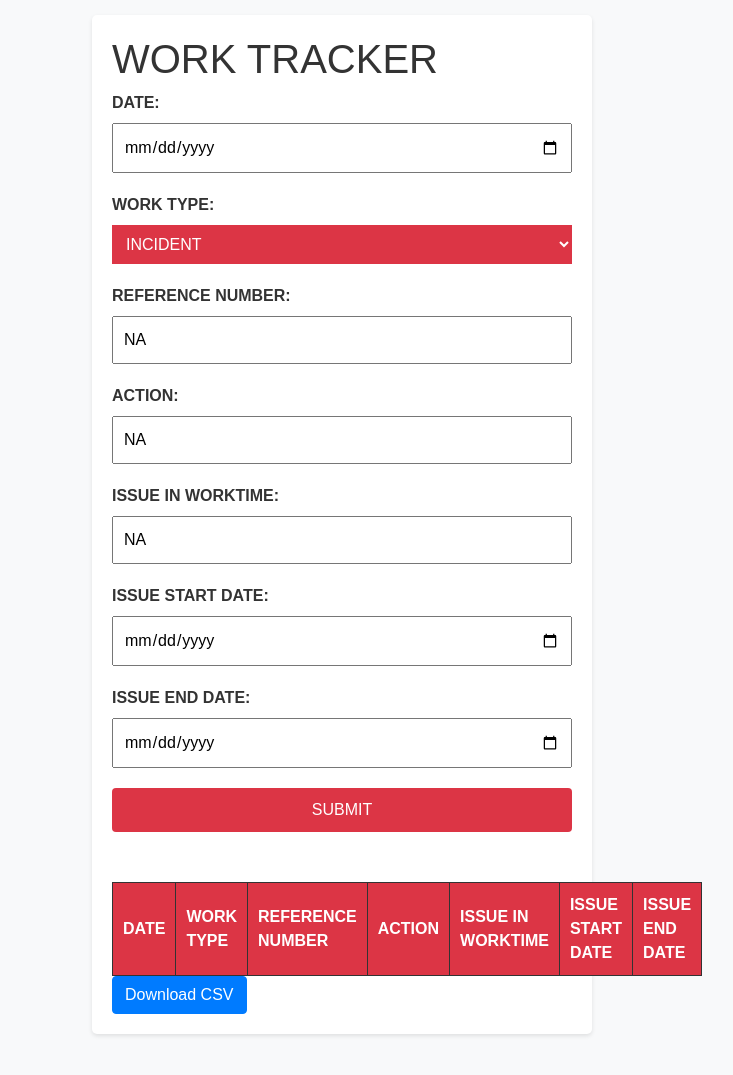
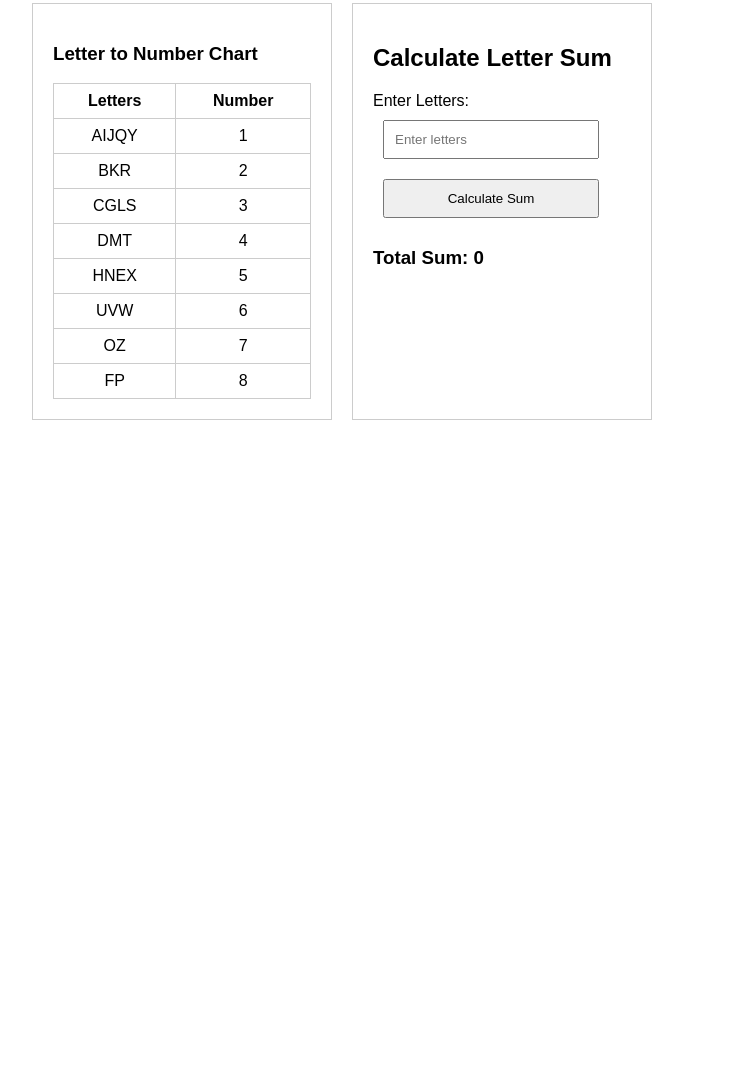
Before and after one commit to rmmrrm/WorkTracker, a plain HTML site: page index.html in a window 1280 px wide. Shown: the part 35-1110 px from the top of the page, without its empty margins (298-1031 px from the left). After the commit the page ends 800 px from the top, so only its background shows below. Drawn offline with nearby package versions, Linux system fonts and the light colour scheme.

Commit message:
Update index.html
number magic rdm

```diff
--- a/index.html
+++ b/index.html
@@ -1,230 +1,106 @@
 <!DOCTYPE html>
-<html>
+<html lang="en">
 <head>
-  <title>Work Tracker</title>
+    <meta charset="UTF-8">
     <meta name="viewport" content="width=device-width, initial-scale=1.0">
-  <link rel="stylesheet" href="https://maxcdn.bootstrapcdn.com/bootstrap/4.5.2/css/bootstrap.min.css">
+    <title>Letter to Number Sum</title>
     <style>
         body {
-      background-color: #f8f9fa;
-      color: #333333;
             font-family: Arial, sans-serif;
+            display: flex;
+            flex-wrap: wrap;
+            justify-content: center;
+            padding: 20px;
+            box-sizing: border-box;
         }
-
-    .container {
-      margin: 50px auto;
-      max-width: 500px;
-      background-color: #ffffff;
+        .chart, .sum-container {
+            border: 1px solid #ccc;
             padding: 20px;
-      border-radius: 5px;
-      box-shadow: 0 2px 4px rgba(0, 0, 0, 0.1);
+            margin: 10px;
+            flex: 1;
+            max-width: 300px;
+            box-sizing: border-box;
         }
-
-    .form-group {
-      margin-bottom: 20px;
-    }
-
-    label {
-      display: block;
-      font-weight: bold;
-      text-transform: uppercase;
-    }
-
-    input[type="text"],
-    input[type="date"],
-    select,
-    input[type="submit"] {
-      width: 100%;
-      padding: 10px;
-    }
-
-    select,
-    input[type="submit"] {
-      background-color: #dc3545;
-      color: #ffffff;
-      border: none;
-      cursor: pointer;
-      text-transform: uppercase;
-    }
-
-    .record-list {
-      margin-top: 50px;
-    }
-
-    .record-list table {
+        table {
             width: 100%;
             border-collapse: collapse;
         }
-
-    .record-list th,
-    .record-list td {
+        th, td {
+            border: 1px solid #ccc;
+            padding: 8px;
+            text-align: center;
+        }
+        input, button {
+            margin: 10px;
             padding: 10px;
-      border: 1px solid #333333;
-      text-align: left;
+            width: calc(100% - 42px);
+            box-sizing: border-box;
         }
-
-    .record-list th {
-      background-color: #dc3545;
-      color: #ffffff;
-      font-weight: bold;
-      text-transform: uppercase;
-    }
-
-    .record-list td.inc {
-      color: #dc3545;
-    }
-
-    /* Responsive Styles */
-    @media (max-width: 576px) {
-      .container {
-        max-width: 100%;
-        margin: 20px;
+        @media (max-width: 600px) {
+            body {
+                flex-direction: column;
                 padding: 10px;
             }
-    }
-
-    @media (max-width: 768px) {
-      .container {
-        max-width: 90%;
+            .chart, .sum-container {
+                max-width: 100%;
             }
         }
     </style>
 </head>
 <body>
-  <div class="container">
-    <h1>WORK TRACKER</h1>
-    <form id="workForm">
-      <div class="form-group">
-        <label for="date">DATE:</label>
-        <input type="date" id="date" name="date" required>
-      </div>
-      <div class="form-group">
-        <label for="workType">WORK TYPE:</label>
-        <select id="workType" name="workType">
-          <option value="INC">Incident</option>
-          <option value="RFC">RFC</option>
-          <option value="WO">WO</option>
-          <option value="Mail">Mail</option>
-          <option value="Other">Other</option>
-        </select>
-      </div>
-      <div class="form-group">
-        <label for="refNumber">REFERENCE NUMBER:</label>
-        <input type="text" id="refNumber" name="refNumber" value="NA" required>
-      </div>
-      <div class="form-group">
-        <label for="action">ACTION:</label>
-        <input type="text" id="action" name="action" value="NA" required>
-      </div>
-      <div class="form-group">
-        <label for="workTimeIssue">ISSUE IN WORKTIME:</label>
-        <input type="text" id="workTimeIssue" name="workTimeIssue" value="NA">
-      </div>
-      <div class="form-group">
-        <label for="issueStartDate">ISSUE START DATE:</label>
-        <input type="date" id="issueStartDate" name="issueStartDate">
-      </div>
-      <div class="form-group">
-        <label for="issueEndDate">ISSUE END DATE:</label>
-        <input type="date" id="issueEndDate" name="issueEndDate">
-      </div>
-      <div class="form-group">
-        <input type="submit" value="Submit" class="btn btn-primary">
-      </div>
-    </form>
-    <div class="record-list">
-      <table id="recordTable">
-        <thead>
-          <tr>
-            <th>DATE</th>
-            <th>WORK TYPE</th>
-            <th>REFERENCE NUMBER</th>
-            <th>ACTION</th>
-            <th>ISSUE IN WORKTIME</th>
-            <th>ISSUE START DATE</th>
-            <th>ISSUE END DATE</th>
-          </tr>
-        </thead>
-        <tbody>
-          <!-- Records will be dynamically added here -->
-        </tbody>
+    <div class="chart">
+        <h3>Letter to Number Chart</h3>
+        <table>
+            <tr><th>Letters</th><th>Number</th></tr>
+            <tr><td>AIJQY</td><td>1</td></tr>
+            <tr><td>BKR</td><td>2</td></tr>
+            <tr><td>CGLS</td><td>3</td></tr>
+            <tr><td>DMT</td><td>4</td></tr>
+            <tr><td>HNEX</td><td>5</td></tr>
+            <tr><td>UVW</td><td>6</td></tr>
+            <tr><td>OZ</td><td>7</td></tr>
+            <tr><td>FP</td><td>8</td></tr>
         </table>
     </div>
+    <div class="sum-container">
+        <h2>Calculate Letter Sum</h2>
         <div>
-      <button onclick="exportToCSV()" class="btn btn-primary">Download CSV</button>
+            <label for="lettersInput">Enter Letters: </label>
+            <input type="text" id="lettersInput" placeholder="Enter letters">
+        </div>
+        <button onclick="calculateSum()">Calculate Sum</button>
+        <div>
+            <h3>Total Sum: <span id="totalSum">0</span></h3>
         </div>
     </div>
+    <script>
+        const letterValues = {
+            'A': 1, 'I': 1, 'J': 1, 'Q': 1, 'Y': 1,
+            'B': 2, 'K': 2, 'R': 2,
+            'C': 3, 'G': 3, 'L': 3, 'S': 3,
+            'D': 4, 'M': 4, 'T': 4,
+            'H': 5, 'N': 5, 'E': 5,
+            'U': 6, 'V': 6, 'W': 6,
+            'O': 7, 'Z': 7,
+            'F': 8, 'P': 8
+        };
 
-  <script>
-    // Function to add a new record to the table
-    function addRecord() {
-      var date = document.getElementById("date").value;
-      var workType = document.getElementById("workType").value;
-      var refNumber = document.getElementById("refNumber").value;
-      var action = document.getElementById("action").value;
-      var workTimeIssue = document.getElementById("workTimeIssue").value;
-      var issueStartDate = document.getElementById("issueStartDate").value;
-      var issueEndDate = document.getElementById("issueEndDate").value;
-
-      var tableRef = document.getElementById("recordTable").getElementsByTagName('tbody')[0];
-      var newRow = tableRef.insertRow();
-      var dateCell = newRow.insertCell();
-      var typeCell = newRow.insertCell();
-      var refCell = newRow.insertCell();
-      var actionCell = newRow.insertCell();
-      var workTimeIssueCell = newRow.insertCell();
-      var issueStartDateCell = newRow.insertCell();
-      var issueEndDateCell = newRow.insertCell();
-
-      dateCell.innerHTML = date;
-      typeCell.innerHTML = workType;
-      typeCell.classList.add("inc");
-      refCell.innerHTML = refNumber;
-      actionCell.innerHTML = action;
-      workTimeIssueCell.innerHTML = workTimeIssue;
-      issueStartDateCell.innerHTML = issueStartDate;
-      issueEndDateCell.innerHTML = issueEndDate;
-
-      document.getElementById("date").value = ""; // Clear the input fields
-      document.getElementById("refNumber").value = "";
-      document.getElementById("action").value = "";
-      document.getElementById("workTimeIssue").value = "";
-      document.getElementById("issueStartDate").value = "";
-      document.getElementById("issueEndDate").value = "";
+        function calculateSum() {
+            const input = document.getElementById('lettersInput').value.toUpperCase();
+            let sum = 0;
+            for (let letter of input) {
+                if (letter in letterValues) {
+                    sum += letterValues[letter];
+                }
             }
 
-    // Function to export the table data to a CSV file
-    function exportToCSV() {
-      var table = document.getElementById("recordTable");
-      var rows = Array.from(table.getElementsByTagName("tr"));
-
-      // Construct the CSV content
-      var csvContent = rows.map(function(row) {
-        var cells = Array.from(row.getElementsByTagName("td"));
-        return cells.map(function(cell) {
-          return '"' + cell.innerText.replace(/"/g, '""') + '"';
-        }).join(",");
-      }).join("\n");
-
-      // Create a temporary <a> element to trigger the download
-      var link = document.createElement("a");
-      link.setAttribute("href", "data:text/csv;charset=utf-8," + encodeURIComponent(csvContent));
-      link.setAttribute("download", "work_records.csv");
-      document.body.appendChild(link);
-
-      // Trigger the download
-      link.click();
-
-      // Clean up
-      document.body.removeChild(link);
+            // Reduce to single digit
+            while (sum >= 10) {
+                sum = sum.toString().split('').reduce((acc, digit) => acc + parseInt(digit), 0);
             }
 
-    // Attach the form submission event handler
-    document.getElementById("workForm").addEventListener("submit", function(e) {
-      e.preventDefault(); // Prevent form submission
-
-      addRecord(); // Add the record to the table
-    });
+            document.getElementById('totalSum').innerText = sum;
+        }
     </script>
 </body>
 </html>
```
Lines whose indentation alone changed are shown as unchanged.
